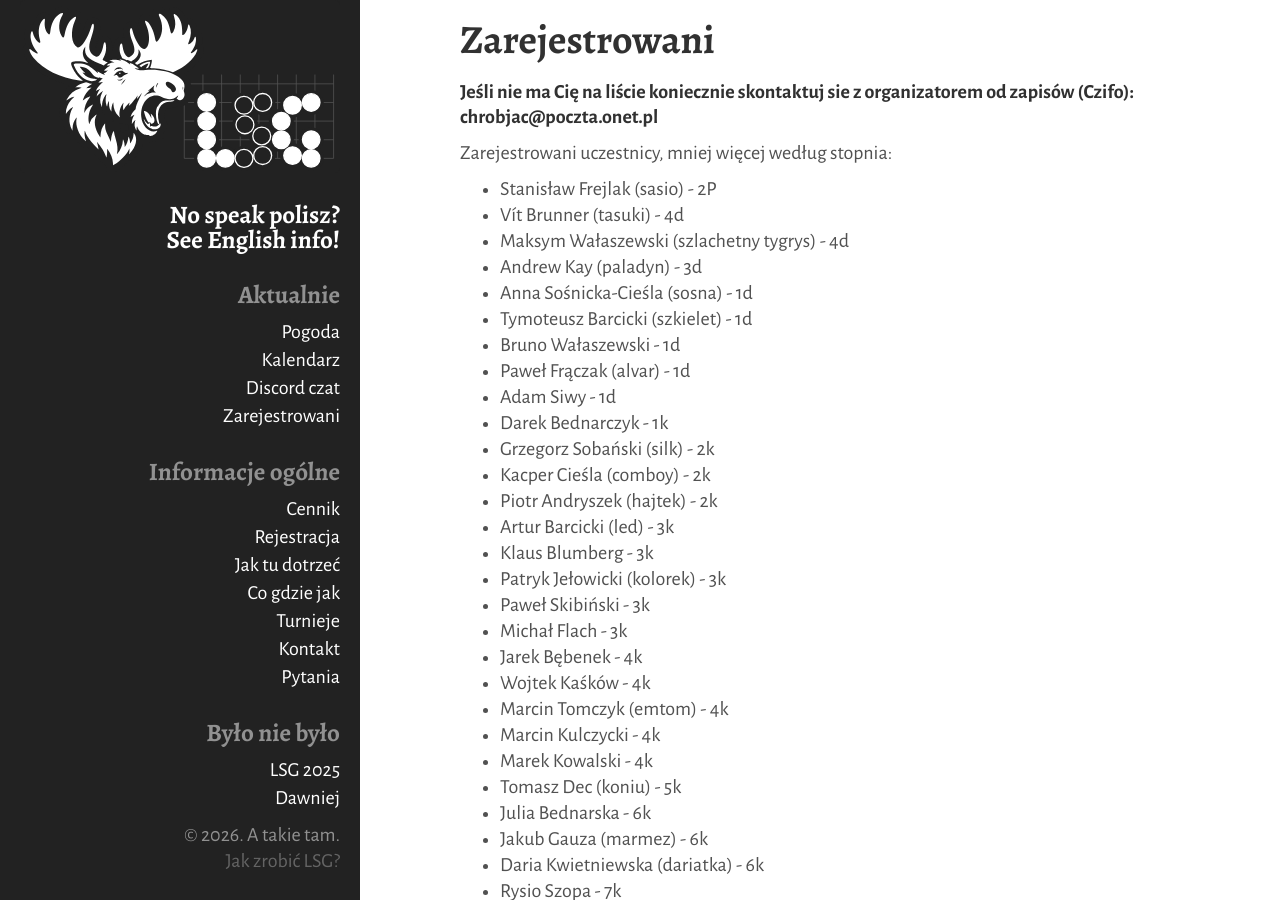
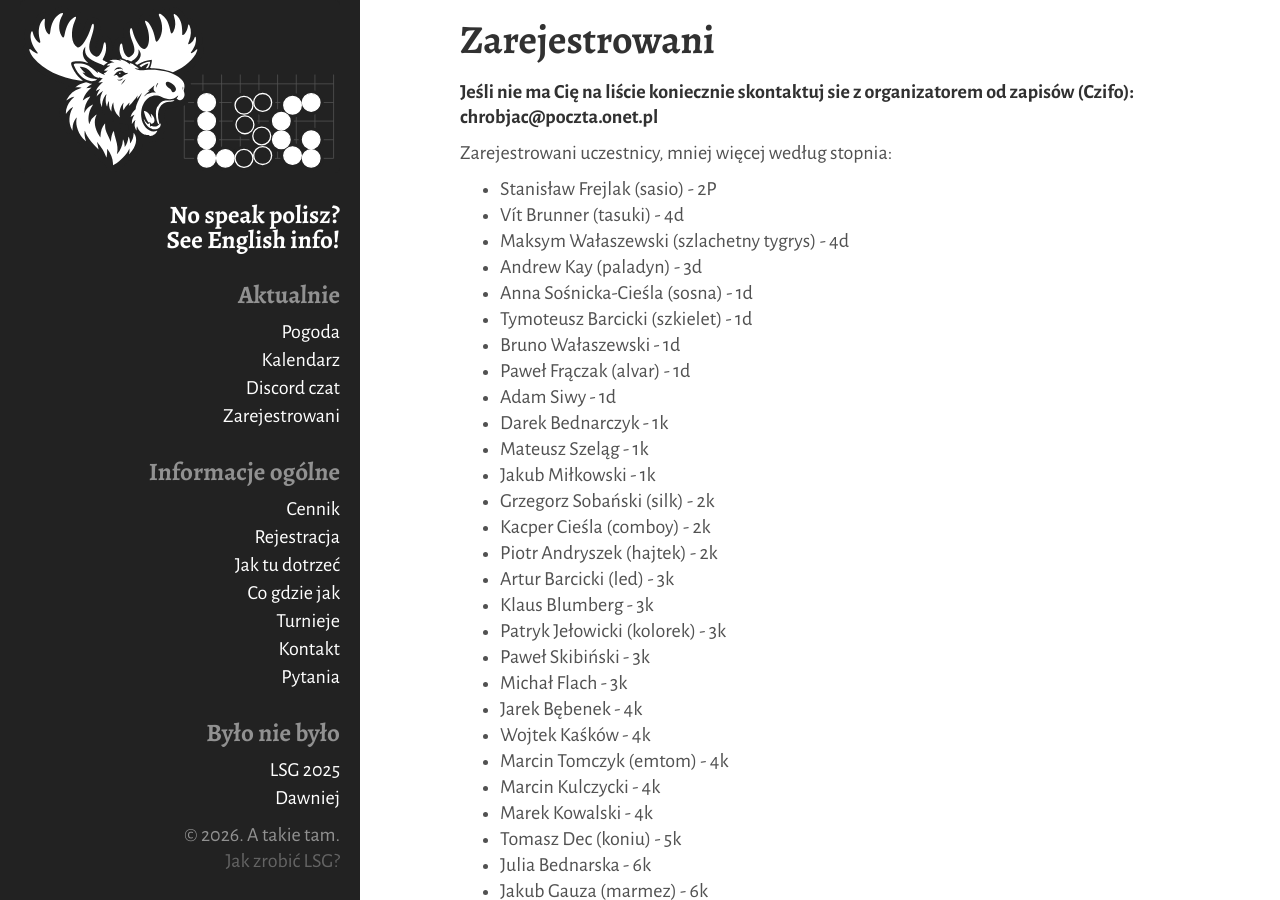
Before and after one commit to tasuki/lsg, a Jekyll site: the page built from _pages/zarejestrowani.md, in a window 1280 px wide and 900 px high. Built offline with Jekyll 4.4.1, drawn with Linux system fonts in a browser that asks for light colours.

Commit message:
Update zarejestrowani.md

```diff
--- a/_pages/zarejestrowani.md
+++ b/_pages/zarejestrowani.md
@@ -19,6 +19,8 @@ Zarejestrowani uczestnicy, mniej więcej według stopnia:
 - Paweł Frączak (alvar) - 1d
 - Adam Siwy - 1d
 - Darek Bednarczyk - 1k
+- Mateusz Szeląg - 1k
+- Jakub Miłkowski - 1k
 - Grzegorz Sobański (silk) - 2k
 - Kacper Cieśla (comboy) - 2k
 - Piotr Andryszek (hajtek) - 2k
```
